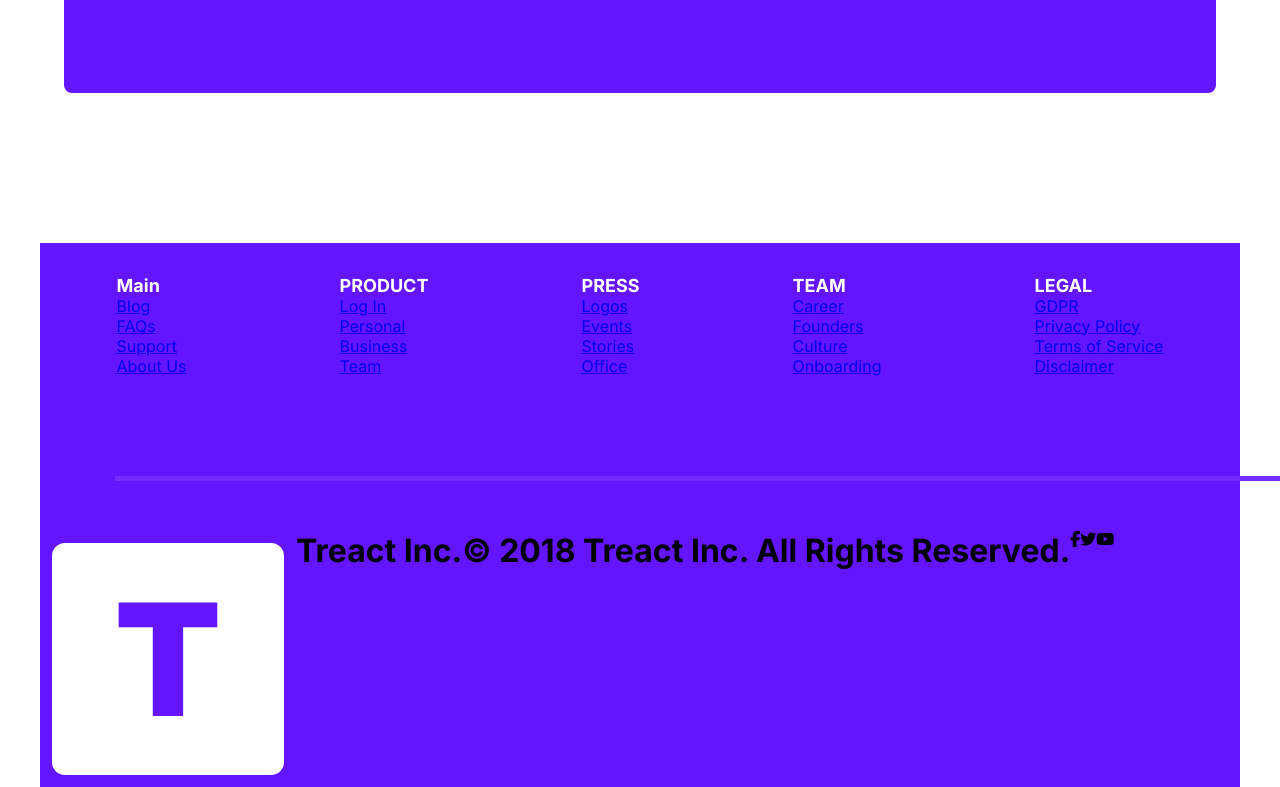
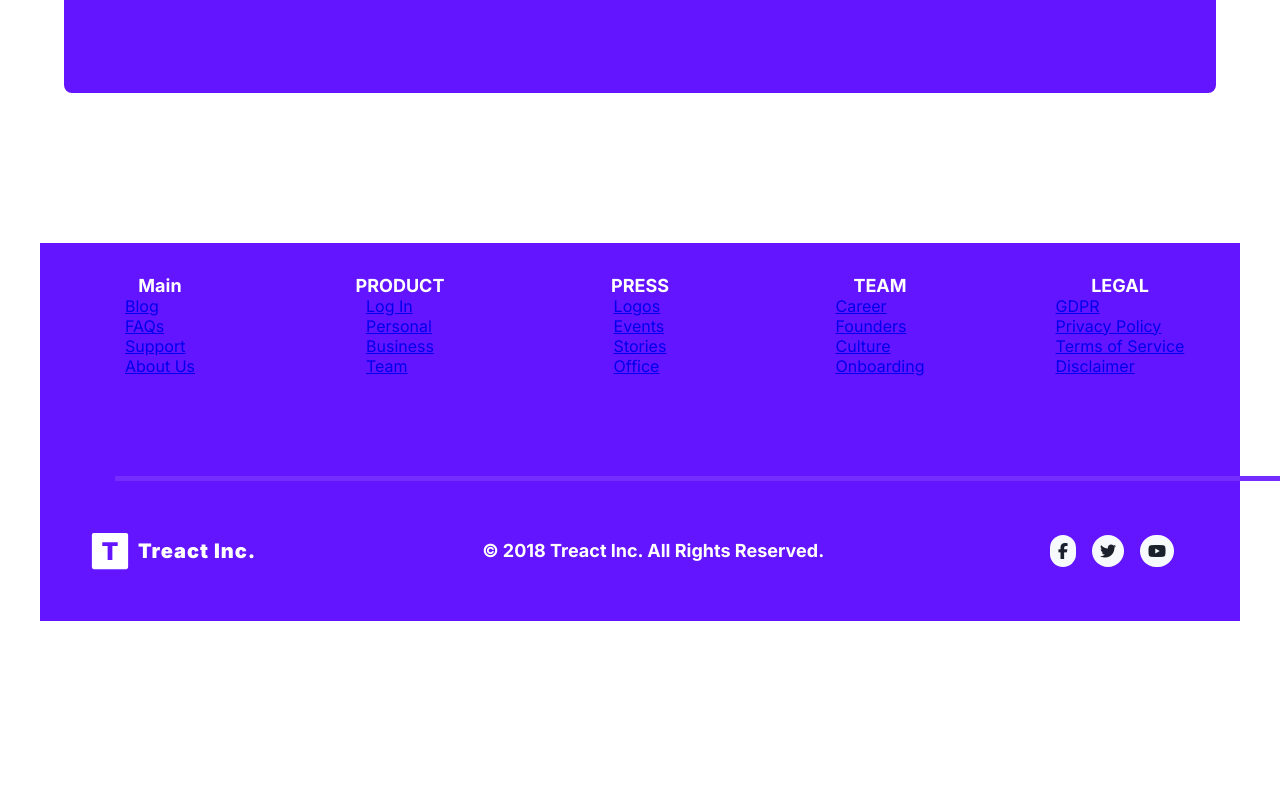
Before and after one commit to AJP-PRO/Week-2-Final-Project, a plain HTML site: page index.html in a window 1280 px wide. Shown: the part 6161-6948 px from the top of the page. After the commit the page ends 6814 px from the top, so only its background shows below. Drawn offline with Linux system fonts and the light colour scheme.

Commit message:
completed?

```diff
--- a/Styles.css
+++ b/Styles.css
@@ -906,12 +906,21 @@ li {
 
 .footer__container {
   background-color: rgb(100 21 255);
+  height: 100%;
 }
 
 .footer__links--wrapper {
   display: flex;
   justify-content: space-around;
   padding-top: 32px;
+  color: white;
+}
+
+.footer__links {
+  display: flex;
+  flex-direction: column;
+  width: calc(100%/5);
+  align-items: center;
   color: white;
 }
 
@@ -947,8 +956,55 @@ height: 100%;
 
 .footer__bottom {
   display: flex;
+  flex-direction: row;
+  justify-content: space-between;
+  margin: 32px 50px;
+  padding-bottom: 50px;
 }
 
+.footer__logo--wrapper {
+  display: flex;
+}
+
+.footer__img {
+  width: 40px;
+}
+
+.footer__treact {
+  color: white;
+  margin-left: 0.5rem;
+  font-size: 1.25rem;
+  font-weight: 900;
+  letter-spacing: 0.05em;
+  --tw-text-opacity: 1;
+  display: flex;
+  align-items: center;
+}
+
+.footer__copyright {
+  font-size: 18px;
+  display: flex;
+  align-items: center;
+  color: white;
+}
+
+.footer__brands {
+  display: flex;
+  align-items: center;
+}
+
+.fa-brands {
+  margin-right: 1rem;
+  cursor: pointer;
+  border-radius: 9999px;
+  --tw-bg-opacity: 1;
+  background-color: rgb(247 250 252 / var(--tw-bg-opacity));
+  padding: 0.5rem;
+  --tw-text-opacity: 1;
+  color: rgb(26 32 44 / var(--tw-text-opacity));
+  transition-property: background-color, border-color, color, fill, stroke,
+    opacity, box-shadow, transform;
+}
 
 /* MEDIA */
 
--- a/index.html
+++ b/index.html
@@ -434,12 +434,16 @@
                     </div>
                     <div class="footer__borderline"></div>
                     <div class="footer__bottom">
-                        <img src="./assets/logo-light.svg" alt="">
-                        <h1>Treact Inc.</h1>
-                        <h1>© 2018 Treact Inc. All Rights Reserved.</h1>
-                        <i class="fa-brands fa-facebook-f"></i>
-                        <i class="fa-brands fa-twitter"></i>
-                        <i class="fa-brands fa-youtube"></i>
+                        <div class="footer__logo--wrapper">
+                            <img src="./assets/logo-light.svg" class="footer__img" alt="">
+                            <h1 class="footer__treact">Treact Inc.</h1>
+                        </div>
+                        <h1 class="footer__copyright">© 2018 Treact Inc. All Rights Reserved.</h1>
+                        <div class="footer__brands">
+                            <i class="fa-brands fa-facebook-f"></i>
+                            <i class="fa-brands fa-twitter"></i>
+                            <i class="fa-brands fa-youtube"></i>
+                        </div>
                     </div>
                 </div>
             </div>
```
Lines whose indentation alone changed are shown as unchanged.
